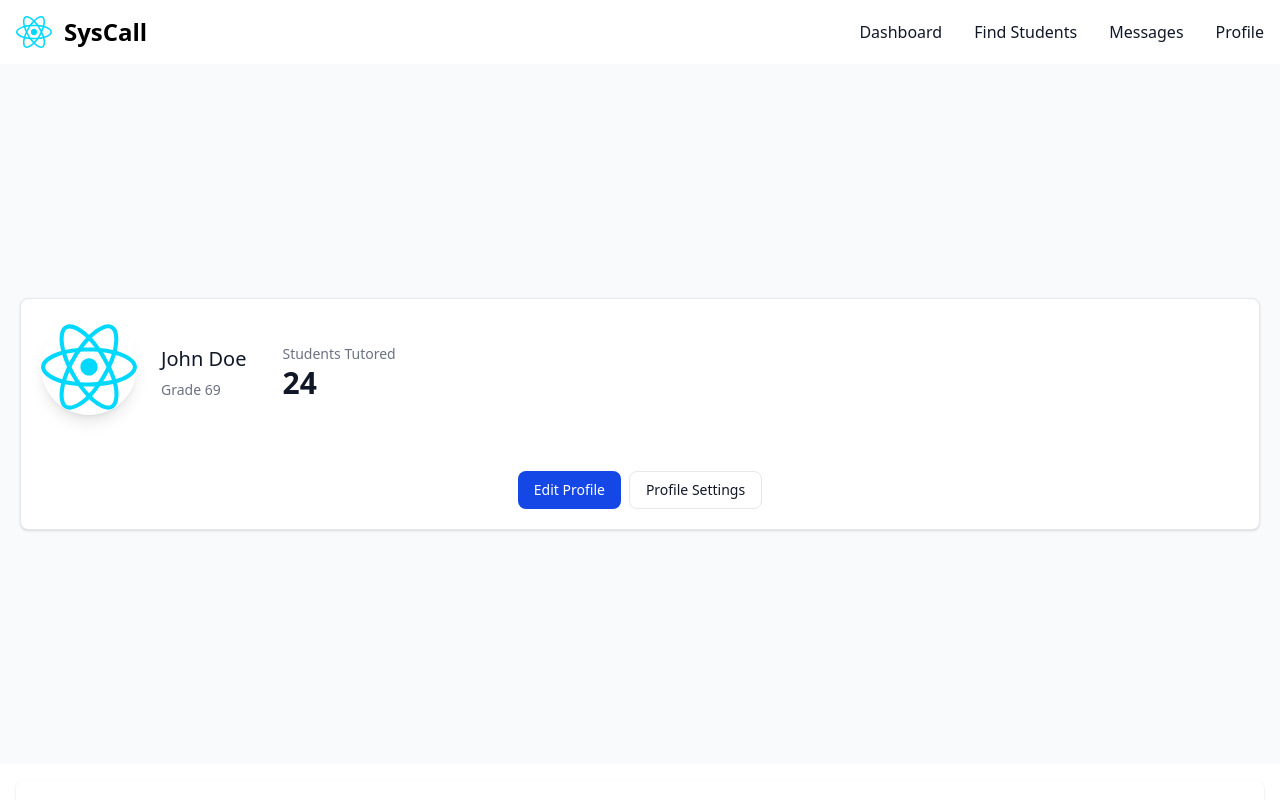
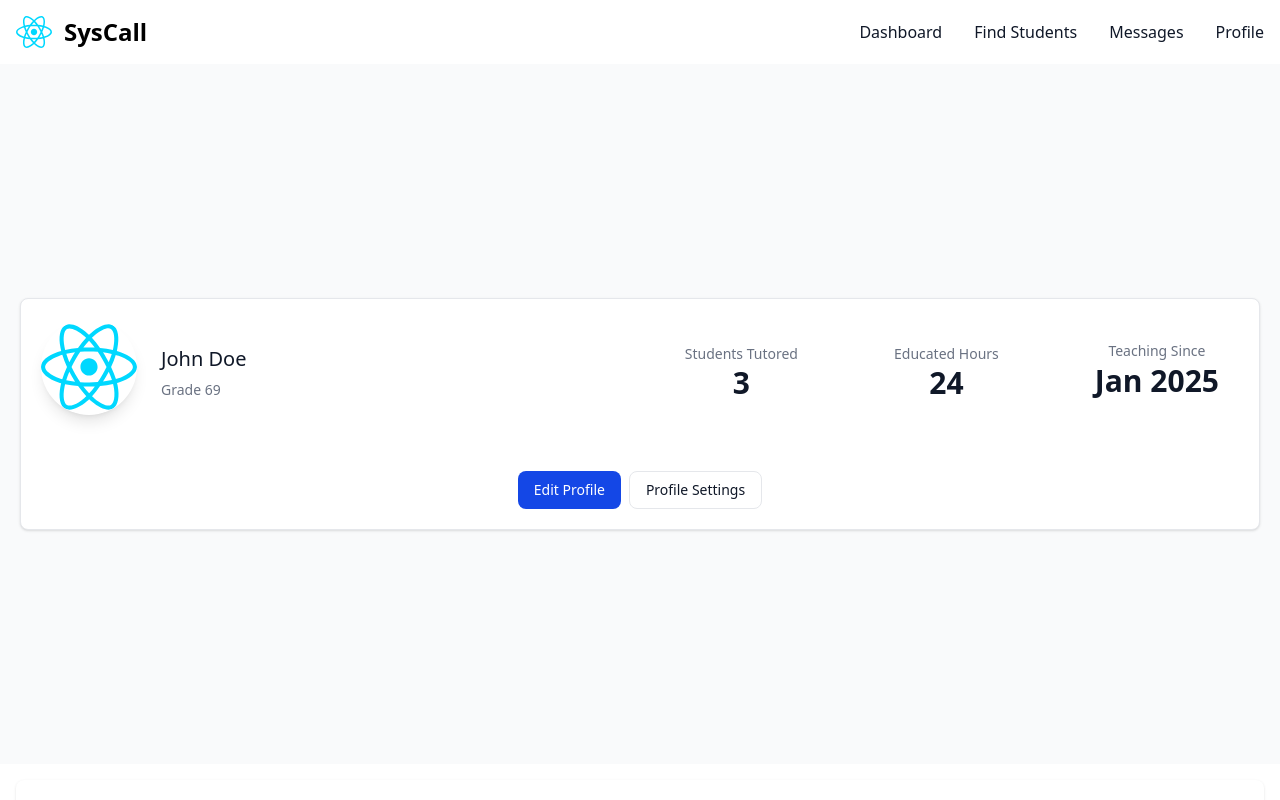
Before and after one commit to prmntr/yrhacks2025syscall, a React (Vite) app: page /profile in a window 1280 px wide. Shown: the top 800 px of the page. Built offline with nearby package versions, Linux system fonts and the light colour scheme.

Commit message:
feat: profile stuff

```diff
--- a/src/pages/Profile.tsx
+++ b/src/pages/Profile.tsx
@@ -14,9 +14,25 @@ function Profile() {
             <h5 className="mb-1 text-xl font-medium text-gray-900 dark:text-white">John Doe</h5>
             <span className="text-sm text-gray-500 dark:text-gray-400">Grade 69</span>
           </div>
-          <div className="mx-9">
-            <span className="text-sm text-gray-500 dark:text-gray-400">Students Tutored</span>
-            <h6 className="mb-1 text-3xl font-bold text-gray-900 dark:text-white">24</h6>
+            <div className="flex ml-auto space-x-12 px-5">
+            <div className="ml-20">
+              <span className="text-sm text-gray-500 dark:text-gray-400">Students Tutored</span>
+              <h6 className="mb-1 text-center text-3xl font-bold text-gray-900 dark:text-white">
+                3
+              </h6>
+            </div>
+            <div className="ml-12">
+              <span className="text-sm text-gray-500 dark:text-gray-400">Educated Hours</span>
+              <h6 className="mb-1 text-center text-3xl font-bold text-gray-900 dark:text-white">
+                24
+              </h6>
+            </div>
+            <div className="lg:ml-12 flex flex-col items-center">
+              <span className="text-sm text-gray-500 dark:text-gray-400 mb-0.5">
+                Teaching Since
+              </span>
+              <h6 className="mb-1 text-3xl font-bold text-gray-900 dark:text-white">Jan 2025</h6>
+            </div>
           </div>
         </div>
         <div className="flex justify-center  md:mt-6 mb-5 mt-5">
```
